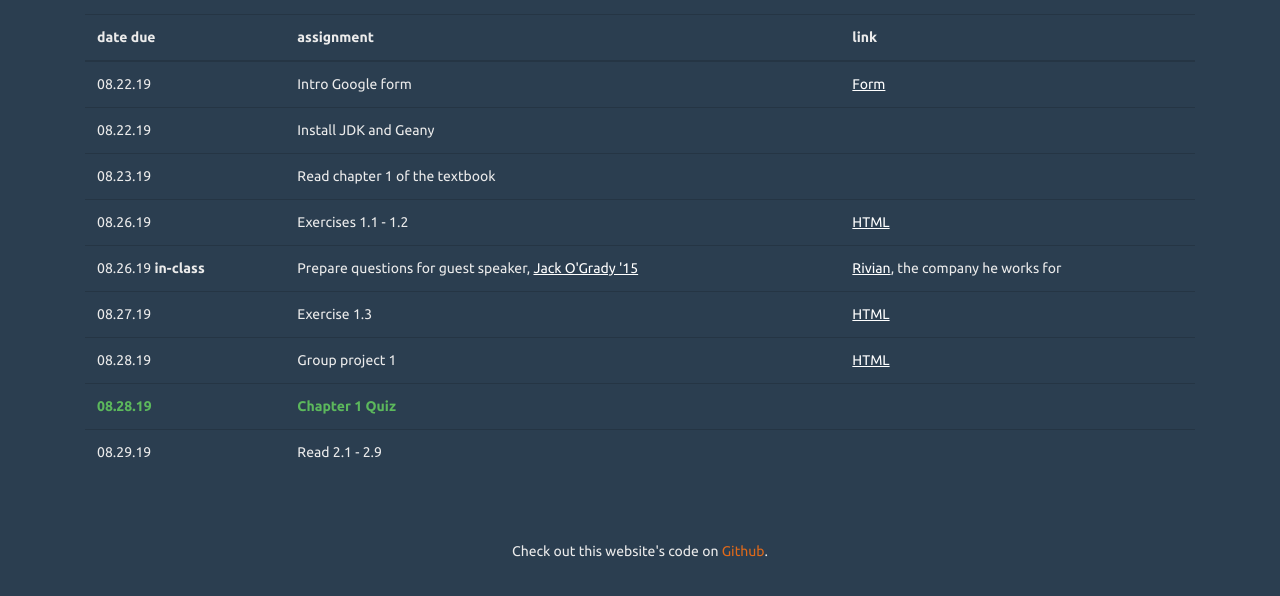
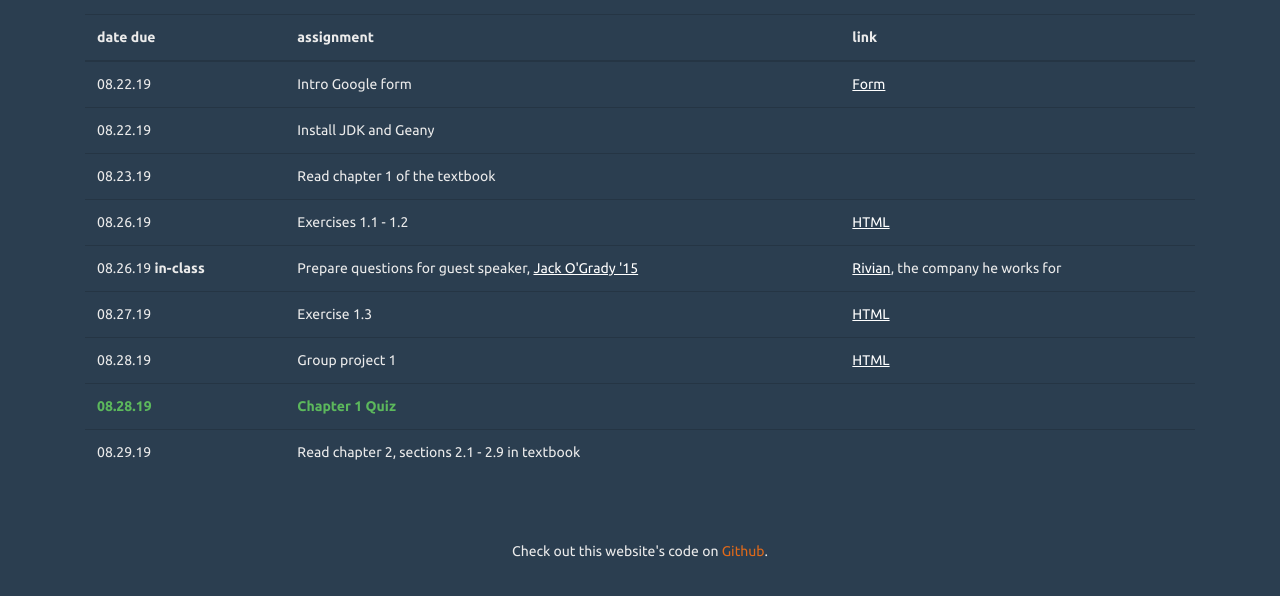
Before and after one commit to mgottsacker34/comp-prog-website, a plain HTML site: page html/assignments.html in a window 1280 px wide. Shown: the part 146-742 px from the top of the page. Drawn offline with nearby package versions, Linux system fonts and the light colour scheme.

Commit message:
updated exercises

```diff
--- a/html/assignments.html
+++ b/html/assignments.html
@@ -101,7 +101,7 @@
             </tr>
             <tr>
                 <td>08.29.19</td>
-                <td>Read 2.1 - 2.9</td>
+                <td>Read chapter 2, sections 2.1 - 2.9 in textbook</td>
                 <td></td>
             </tr>
           </tbody>
```
